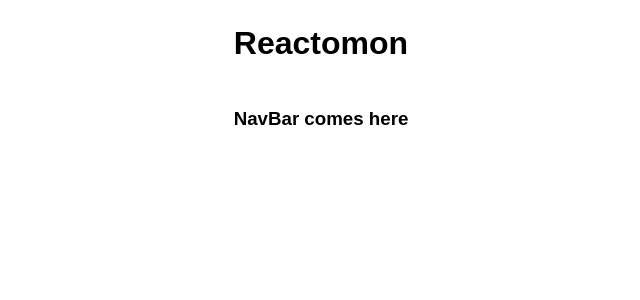
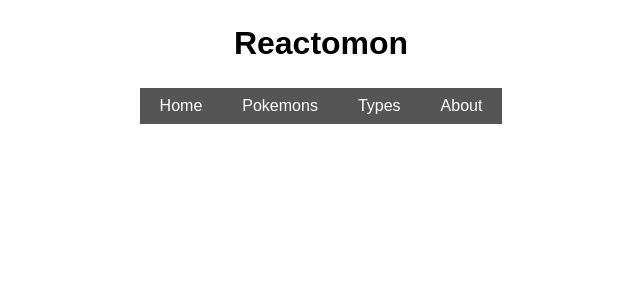
Before and after one commit to mahanna90/reactomon-mahanna90, a React (Create React App) app: page / in a window 1280 px wide. Shown: the top 300 px of the page, without its empty margins (319-959 px from the left). Built offline with nearby package versions, Linux system fonts and the light colour scheme.

Commit message:
Added links to NavBar, they are working

```diff
--- a/src/App.js
+++ b/src/App.js
@@ -51,6 +51,8 @@
               <TypeList />
             </>
           )} />
+
+
           <Route exact path="/about" component={About} />
 
         </div>
--- a/src/components/NavBar.js
+++ b/src/components/NavBar.js
@@ -1,10 +1,14 @@
 import React, { Component } from 'react';
+import { Link } from 'react-router-dom';
 
 export default class NavBar extends Component {
     render() {
         return (
             <div>
-                <h3>NavBar comes here</h3>
+                <Link to="/" className="btn" >Home</Link>
+                <Link to="/pokemons" className="btn" >Pokemons</Link>
+                <Link to="/types" className="btn" >Types</Link>
+                <Link to="/about" className="btn" >About</Link>
             </div>
         )
     }
```
